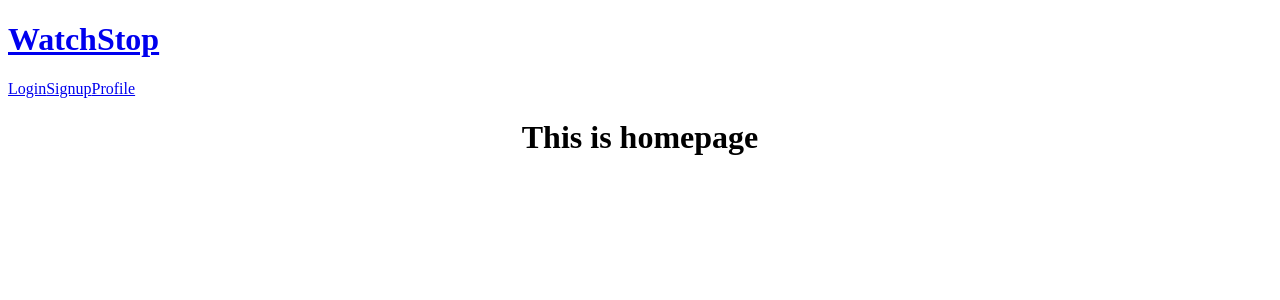
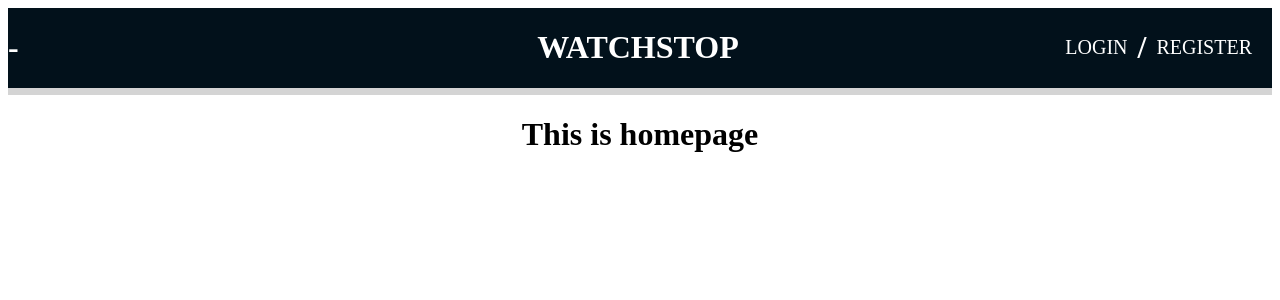
Before and after one commit to keticodes/WatchStop, a React (Vite) app in the folder FrontEnd/: page / in a window 1280 px wide. Shown: the top 300 px of the page. Built offline with nearby package versions, Linux system fonts and the light colour scheme.

Commit message:
Made Navbar visually better!

```diff
--- a/FrontEnd/src/components/Navbar.jsx
+++ b/FrontEnd/src/components/Navbar.jsx
@@ -1,21 +1,31 @@
-import { Link } from "react-router-dom";
+import { Link, useLocation } from "react-router-dom";
+import "../components/css/navbar.css";
 
 const Navbar = () => {
+  const location = useLocation();
+  const isLoginPage = location.pathname === "/login";
+  const isRegisterPage = location.pathname === "/signup";
+
   return (
-    <header>
-      <div className="container">
+    <div className="Navbar-wrapper">
+      <div className="Navbar-hamburger">
+        <h1>-</h1>
+      </div>
+      <div className="Navbar-title">
         <Link to="/">
-          <h1>WatchStop</h1>
+          <h1>WATCHSTOP</h1>
         </Link>
-        <nav>
-          <div>
-            <Link to="/login">Login</Link>
-            <Link to="/signup">Signup</Link>
-            <Link to="/profile">Profile</Link>
-          </div>
-        </nav>
       </div>
-    </header>
+      <div className="Navbar-text">
+        <Link to="/login" className={isLoginPage ? "blue-text" : ""}>
+          LOGIN
+        </Link>
+        <h1>/</h1>
+        <Link to="/signup" className={isRegisterPage ? "blue-text" : ""}>
+          REGISTER
+        </Link>
+      </div>
+    </div>
   );
 };
 
--- /dev/null
+++ b/FrontEnd/src/components/css/navbar.css
@@ -0,0 +1,38 @@
+.Navbar-wrapper {
+  display: flex;
+  align-items: center;
+  gap: 10px;
+  justify-content: space-between;
+  border-bottom: 7px solid #d4d4d4;
+  background: #02111b;
+}
+.Navbar-title h1 {
+  color: black;
+  text-decoration: none;
+  margin-left: 6em;
+  color: white;
+}
+.Navbar-wrapper a {
+  text-decoration: none;
+  color: white;
+}
+.Navbar-wrapper h1 {
+  color: white;
+}
+.Navbar-text {
+  display: flex;
+  justify-content: space-between;
+  gap: 10px;
+  margin-right: 20px;
+}
+.Navbar-text a {
+  text-align: center;
+  margin-top: 7px;
+  font-size: 20px;
+}
+.Navbar-text .blue-text {
+  color: #0ff;
+}
+.Navbar-text h1 {
+  margin: 0px;
+}
```
